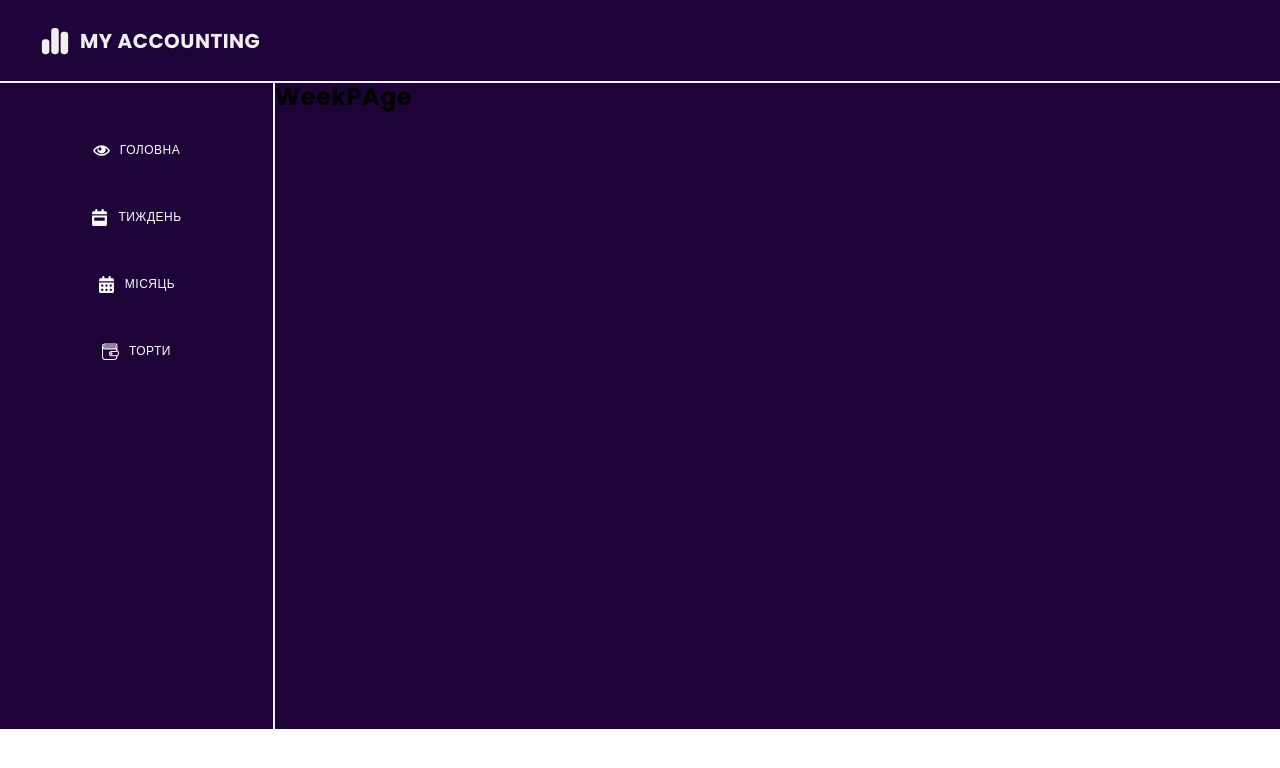
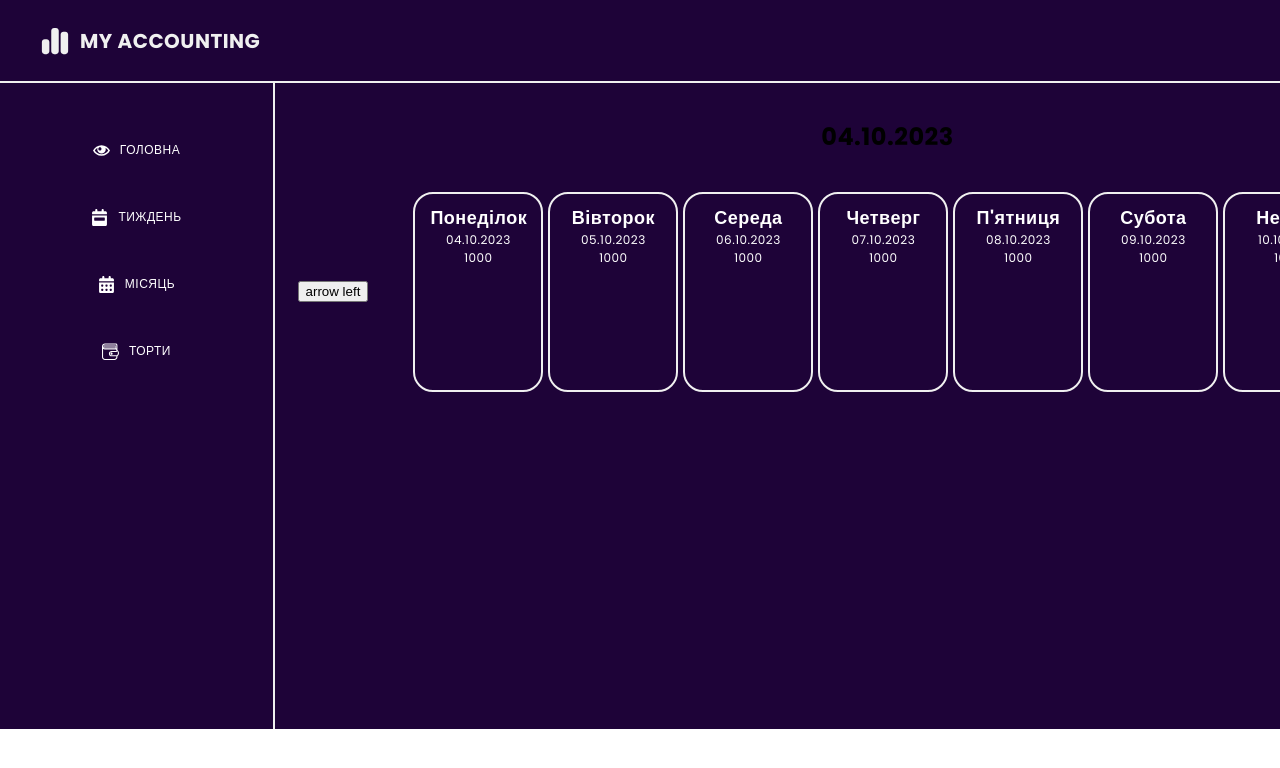
Before and after one commit to DenysPetrenk0/my_accounting, a React (Create React App) app: page /week in a window 1280 px wide. Shown: the top 768 px of the page. Built offline with nearby package versions, Linux system fonts and the light colour scheme; a web font is replaced by a local one.

Commit message:
add week murkap, styles

```diff
--- a/src/pages/month/MonthPage.js
+++ b/src/pages/month/MonthPage.js
@@ -2,7 +2,56 @@ import React from "react";
 
 const MonthPage = () => {
   return(
-      <h2>MonthPage</h2>
+      <>
+          <h2>MonthPage</h2>
+          <table>
+              <tr>
+                  <td>1</td>
+                  <td>2</td>
+                  <td>3</td>
+                  <td>4</td>
+                  <td>5</td>
+                  <td>6</td>
+                  <td>7</td>
+              </tr>
+              <tr>
+                  <td>1</td>
+                  <td>2</td>
+                  <td>3</td>
+                  <td>4</td>
+                  <td>5</td>
+                  <td>6</td>
+                  <td>7</td>
+              </tr>
+              <tr>
+                  <td>1</td>
+                  <td>2</td>
+                  <td>3</td>
+                  <td>4</td>
+                  <td>5</td>
+                  <td>6</td>
+                  <td>7</td>
+              </tr>
+              <tr>
+                  <td>1</td>
+                  <td>2</td>
+                  <td>3</td>
+                  <td>4</td>
+                  <td>5</td>
+                  <td>6</td>
+                  <td>7</td>
+              </tr>
+              <tr>
+                  <td>1</td>
+                  <td>2</td>
+                  <td>3</td>
+                  <td>4</td>
+                  <td>5</td>
+                  <td>6</td>
+                  <td>7</td>
+              </tr>
+          </table>
+      </>
   );
 };
 
--- a/src/pages/week/WeekPage.js
+++ b/src/pages/week/WeekPage.js
@@ -1,8 +1,53 @@
 import React from "react";
+import {WeekPageStyled} from "./WeekPageStyled";
+import colors from "../../style/colors";
 
 const WeekPage = () => {
   return(
-      <h2>WeekPAge</h2>
+    <WeekPageStyled colors={colors}>
+      <h2 className="week__current-day">04.10.2023</h2>
+      <div className="week__container">
+          <button type="button">arrow left</button>
+          <ul className="week__list">
+              <li className="week__item">
+                  <h2 className="week__item__title">Понеділок</h2>
+                  <p className="week__item__date">04.10.2023</p>
+                  <p className="week__item__count">1000</p>
+              </li>
+              <li className="week__item">
+                  <h2 className="week__item__title">Вівторок</h2>
+                  <p className="week__item__date">05.10.2023</p>
+                  <p className="week__item__count">1000</p>
+              </li>
+              <li className="week__item">
+                  <h2 className="week__item__title">Середа</h2>
+                  <p className="week__item__date">06.10.2023</p>
+                  <p className="week__item__count">1000</p>
+              </li>
+              <li className="week__item">
+                  <h2 className="week__item__title">Четверг</h2>
+                  <p className="week__item__date">07.10.2023</p>
+                  <p className="week__item__count">1000</p>
+              </li>
+              <li className="week__item">
+                  <h2 className="week__item__title">П'ятниця</h2>
+                  <p className="week__item__date">08.10.2023</p>
+                  <p className="week__item__count">1000</p>
+              </li>
+              <li className="week__item">
+                  <h2 className="week__item__title">Субота</h2>
+                  <p className="week__item__date">09.10.2023</p>
+                  <p className="week__item__count">1000</p>
+              </li>
+              <li className="week__item">
+                  <h2 className="week__item__title">Неділя</h2>
+                  <p className="week__item__date">10.10.2023</p>
+                  <p className="week__item__count">1000</p>
+              </li>
+          </ul>
+          <button type="button">arrow right</button>
+      </div>
+    </WeekPageStyled>
   );
 };
 
--- /dev/null
+++ b/src/pages/week/WeekPageStyled.js
@@ -0,0 +1,40 @@
+import styled from "styled-components";
+
+export const WeekPageStyled = styled.div `
+
+  .week {
+    &__container {
+      display: flex;
+      justify-content: space-around;
+      align-items: center;
+    }
+
+    &__current-day {
+      text-align: center;
+      margin-top: 40px;
+      margin-bottom: 40px;
+    }
+
+    &__list {
+      display: flex;
+    }
+
+    &__item {
+      height: 200px;
+      width: 130px;
+      border: 2px solid ${(props) => props.colors.darkColors.text};
+      border-radius: 20px;
+      padding: 10px 15px;
+      color: ${(props) => props.colors.darkColors.title};
+      font-style: normal;
+      text-align: center;
+      font-weight: 400;
+      font-size: 12px;
+      line-height: 1.5;
+
+      &:not(:last-child) {
+        margin-right: 5px;
+      }
+    }
+  }
+`;
```
